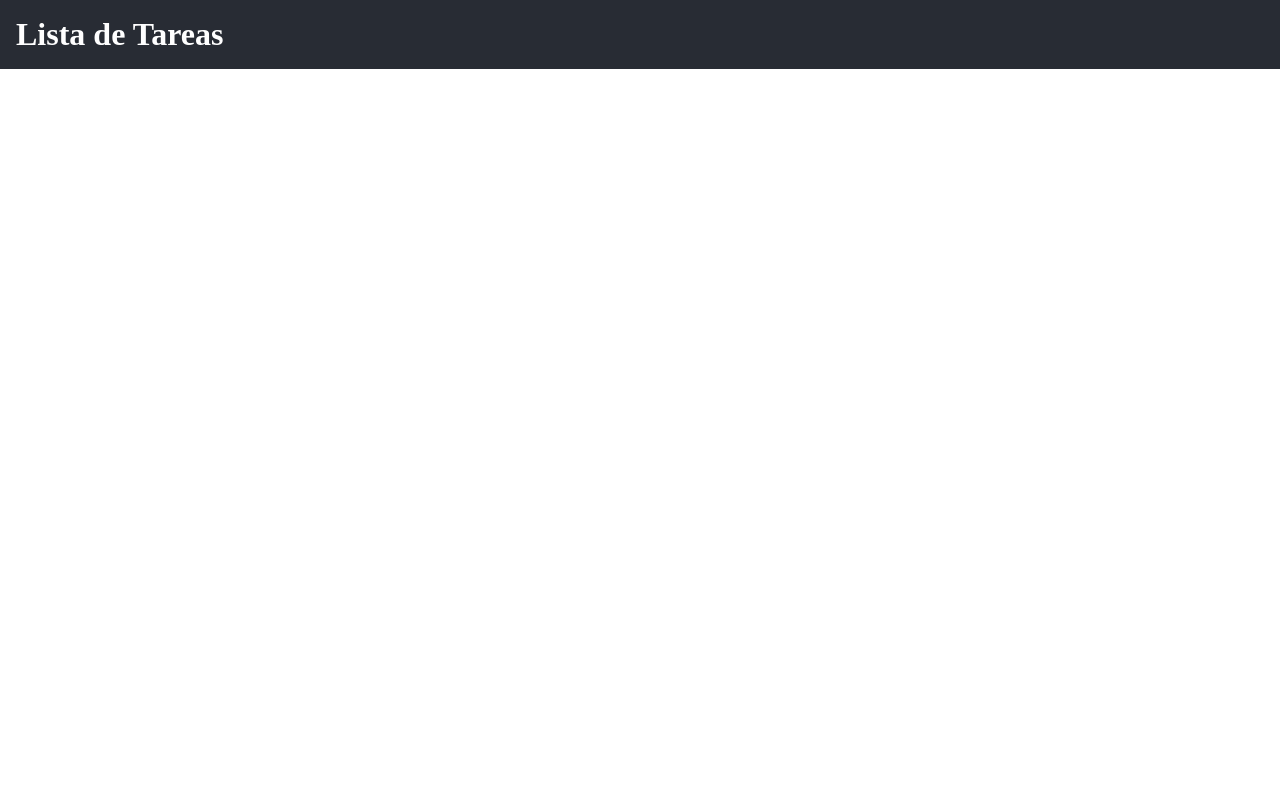
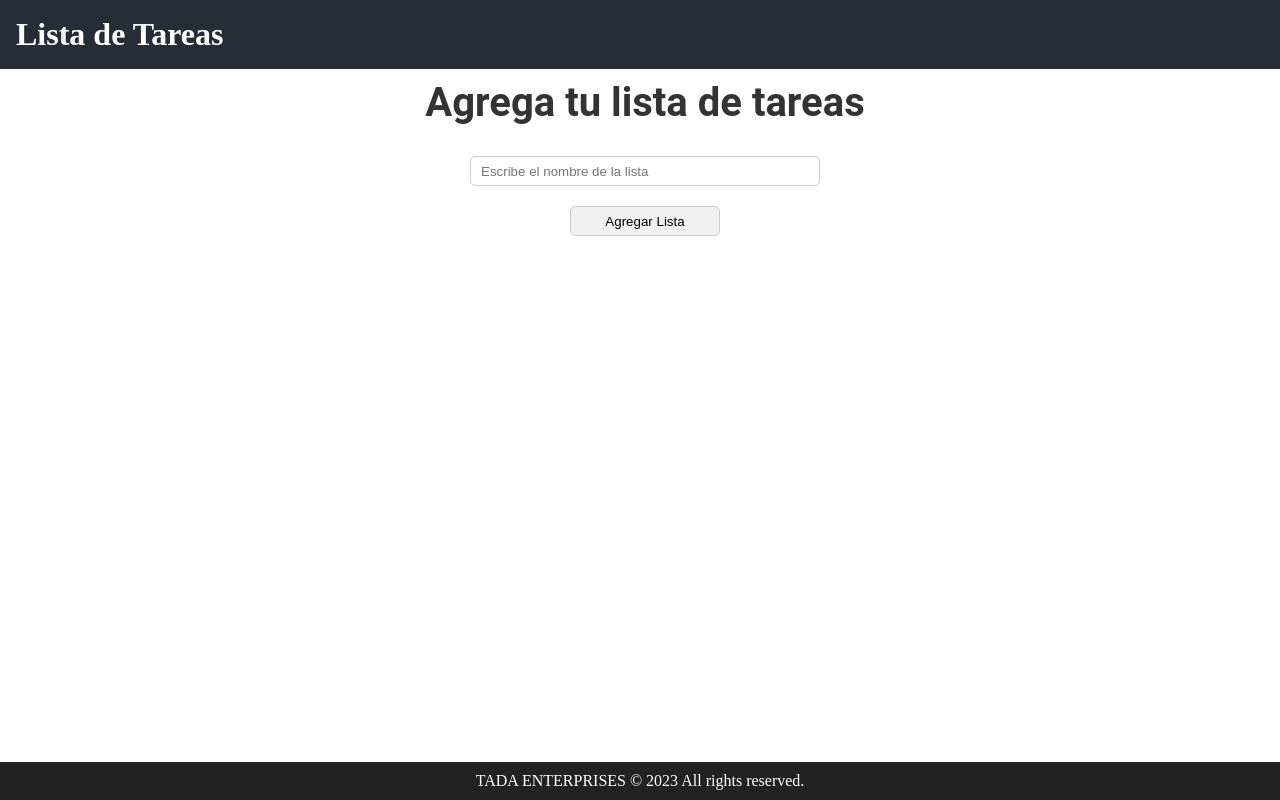
Before and after one commit to AlfredoJoyaV/Proyecto-To-Do-List-DOM, a website built with Vite: page index.html in a window 1280 px wide. Built offline with nearby package versions, Linux system fonts and the light colour scheme.

Commit message:
:art:Se mejoro la forma de la pagina:art:

```diff
--- a/src/script.js
+++ b/src/script.js
@@ -1,4 +1,9 @@
 import createHeader from './header.js';
+
+import createFooter from './footer.js';
+const footer = createFooter();
+document.body.appendChild(footer); // O donde quieras agregar el footerimport './style.css'
+const app = document.getElementById('app');
 
 const header = createHeader();
 document.body.prepend(header); // O donde quieras agregar el header
@@ -10,15 +15,9 @@ const listasAgregadas = `
     <input type="text" id="listaInput" placeholder="Escribe el nombre de la lista">
     <button id="agregarLista">Agregar Lista</button>
 </div>
-
 `;
 
 //Creamos el contenedor de las listas de tareas
-const contenedosListas = document.createElement('div');
-contenedosListas.innerHTML = listasAgregadas;
-app.appendChild(contenedosListas);
-
-import createFooter from './footer.js';
-const footer = createFooter();
-document.body.appendChild(footer); // O donde quieras agregar el footerimport './style.css'
-const app = document.getElementById('app');
+const contenedorListas = document.createElement('div');
+contenedorListas.innerHTML = listasAgregadas;
+app.appendChild(contenedorListas);
--- a/src/style.css
+++ b/src/style.css
@@ -9,11 +9,17 @@ header {
     padding: 1rem;
     text-align: left;
 }
+
 footer {
-    background-color: #282c34;
-    color: #fff;
-    padding: 1rem;
-    text-align: center;
+  position: fixed;
+  left: 0;
+  bottom: 0;
+  width: 100%;
+  background: #222;
+  color: #fff;
+  text-align: center;
+  padding: 10px 0;
+  z-index: 100;
 }
 /*Cuerpo de la lista de tareas*/
 div .listas {
```
